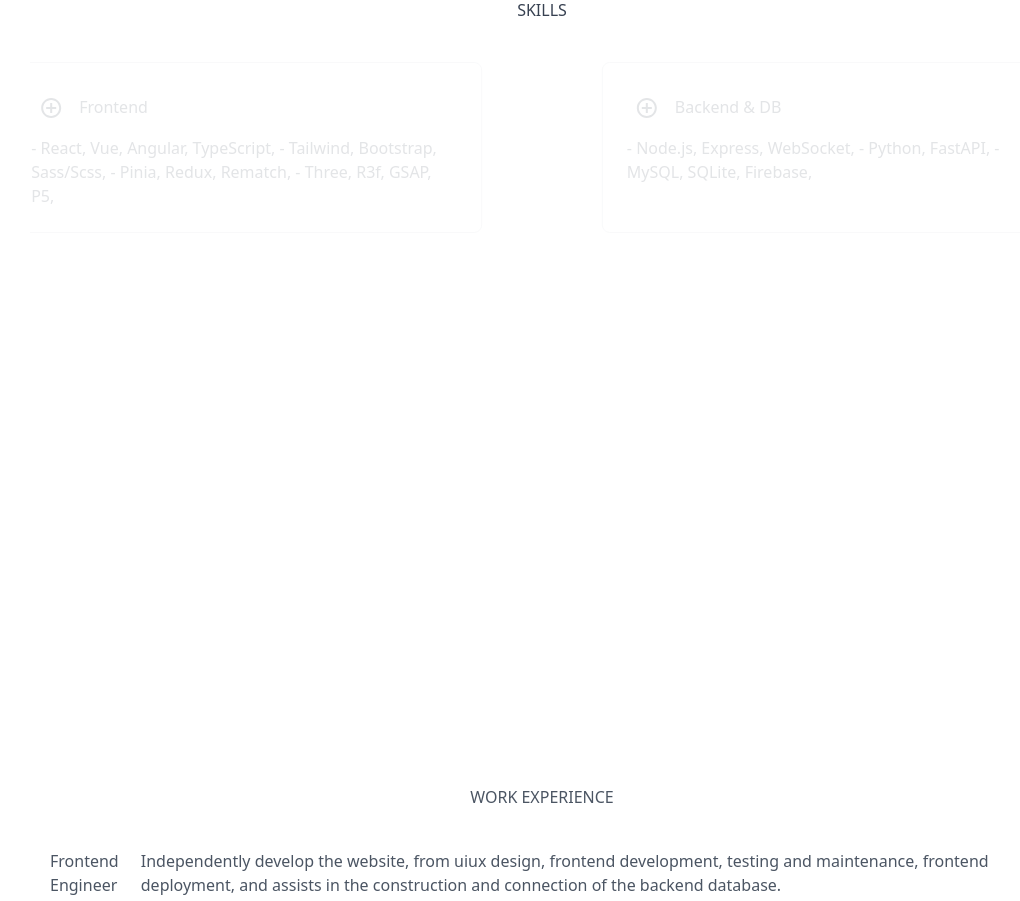
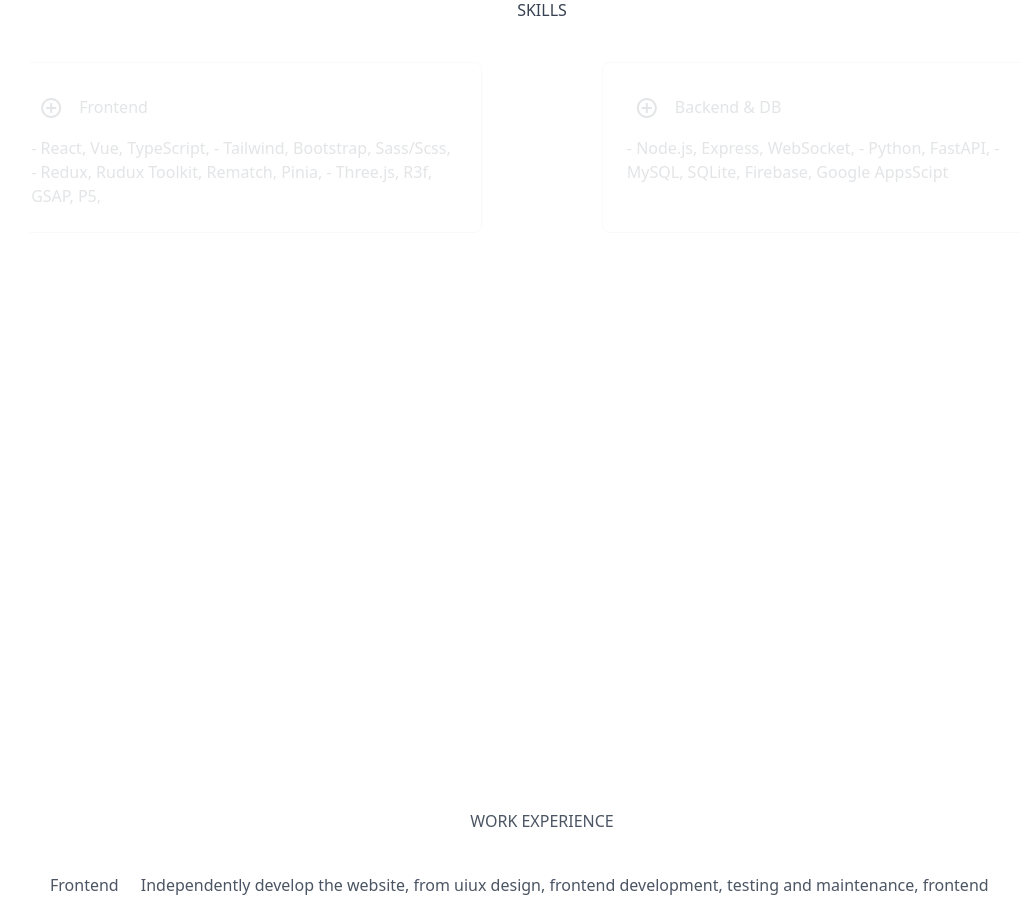
Before and after one commit to cy4309/cv, a React (Create React App) app: page / in a window 1280 px wide. Shown: the part 1200-2101 px from the top of the page, without its empty margins (98-1118 px from the left). Built offline with nearby package versions, Linux system fonts and the light colour scheme.

Commit message:
update: skillSection

```diff
--- a/src/containers/HomePage/SkillSection.jsx
+++ b/src/containers/HomePage/SkillSection.jsx
@@ -12,22 +12,23 @@ function SkillSection() {
     {
       icon: <AddCircleOutlineIcon />,
       title: 'Frontend',
-      subtitle: `- React, Vue, Angular, TypeScript,
+      subtitle: `- React, Vue, TypeScript,
       - Tailwind, Bootstrap, Sass/Scss,
-      - Pinia, Redux, Rematch,
-      - Three, R3f, GSAP, P5,`,
+      - Redux, Rudux Toolkit, Rematch, Pinia,
+      - Three.js, R3f, GSAP, P5,`,
     },
     {
       icon: <AddCircleOutlineIcon />,
       title: 'Backend & DB',
       subtitle: `- Node.js, Express, WebSocket,
       - Python, FastAPI,
-      - MySQL, SQLite, Firebase,`,
+      - MySQL, SQLite, Firebase, Google AppsScipt`,
     },
     {
       icon: <AddCircleOutlineIcon />,
       title: 'Deployment & Others',
-      subtitle: `- Vercel, Render, Heroku, AppsScript,
+      subtitle: `- Google OAuth, Line Login, Line Liff,
+      - Vercel, Render, Heroku, AppsScript,
       - Git, Github, Scrum,
       - Next, Vite, Gulp, Webpack,`,
     },
```
